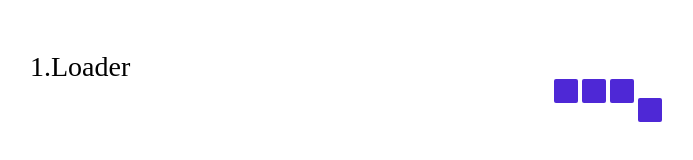
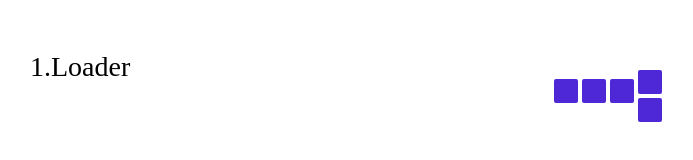
Before and after one commit to bobwesleyy/html-ui, a plain HTML site: page index.html in a window 1280 px wide. Shown: the part 317-477 px from the top of the page, without its empty margins (294-987 px from the left). Drawn offline with Linux system fonts and the light colour scheme.

Commit message:
Loader에서 box5 블럭 1개 추가

```diff
--- a/index.html
+++ b/index.html
@@ -18,6 +18,7 @@
                 <div id="box2"></div>
                 <div id="box3"></div>
                 <div id="box4"></div>
+                <div id="box5"></div>
             </div>
         </div>
     </div>
```
